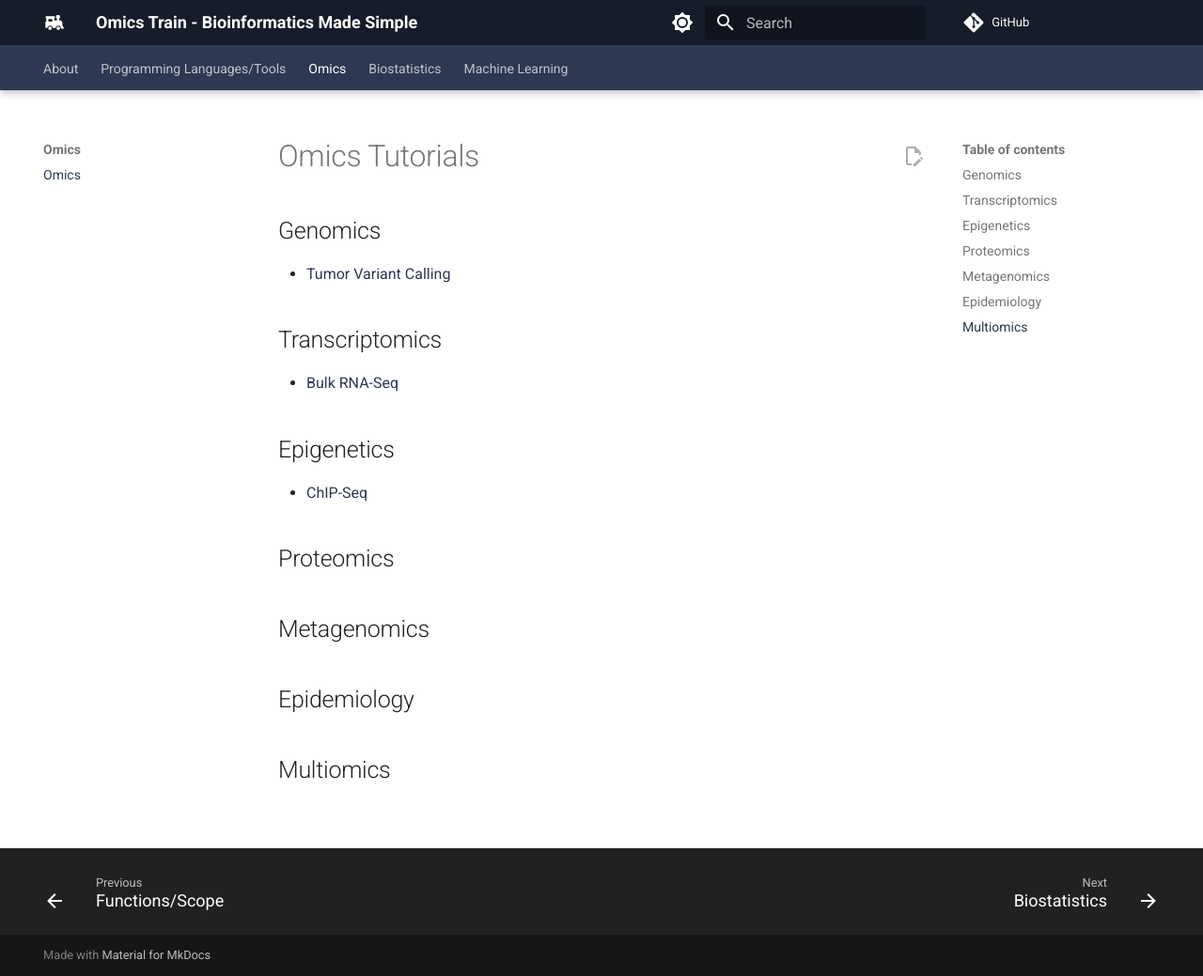
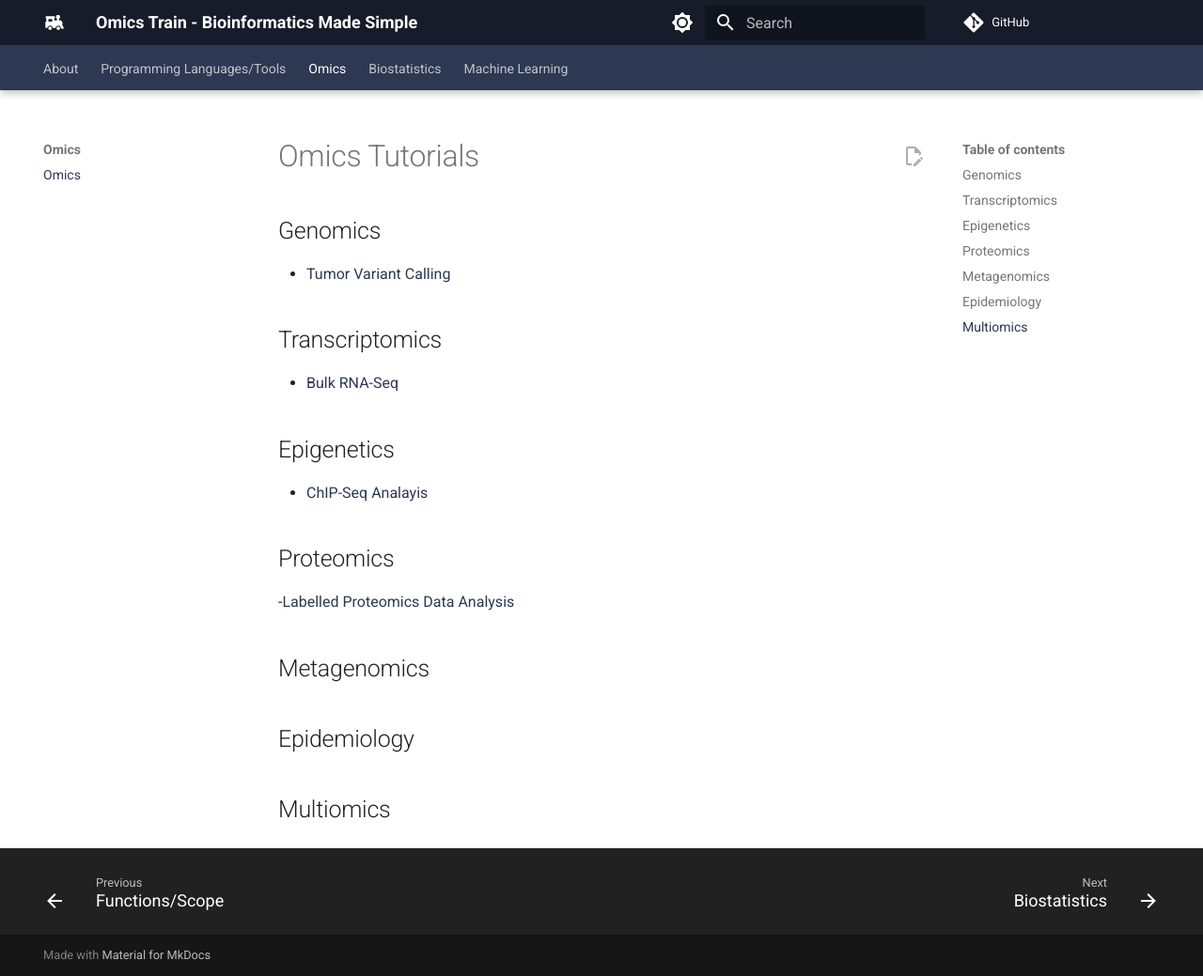
Before and after one commit to comp-tox-jhu/CompToxLab, an MkDocs documentation site: the page built from docs/omics/omics.md, in a window 1280 px wide and 1039 px high. Shown: the whole window at 94% size. Built offline with MkDocs 1.6.1 and Material for MkDocs 9.7.7, drawn with Linux system fonts in a browser that asks for light colours; comment, search, counter and statistics services are not loaded.

Commit message:
Update omics.md

```diff
--- a/docs/omics/omics.md
+++ b/docs/omics/omics.md
@@ -10,9 +10,11 @@
 
 ## Epigenetics
 
-- [ChIP-Seq](./epigentics/chip_seq/01_introduction.md)
+- [ChIP-Seq Analayis](./epigentics/chip_seq/01_introduction.md)
 
 ## Proteomics
+
+-[Labelled Proteomics Data Analysis](./proteomics/labelled_data/01_introduction.md)
 
 ## Metagenomics
 
```
